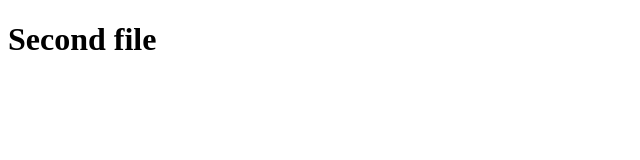
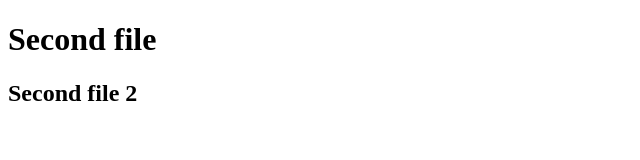
Before and after one commit to Tejas-Chitroda/Final-Practical, a plain HTML site: page second.html in a window 1280 px wide. Shown: the whole page, without its empty margins (0-640 px from the left). Drawn offline with Linux system fonts and the light colour scheme.

Commit message:
PROJECT-123: Second commit

```diff
--- a/second.html
+++ b/second.html
@@ -7,5 +7,6 @@
 </head>
 <body>
     <h1>Second file</h1>
+    <h2>Second file 2</h2>
 </body>
 </html>
```
